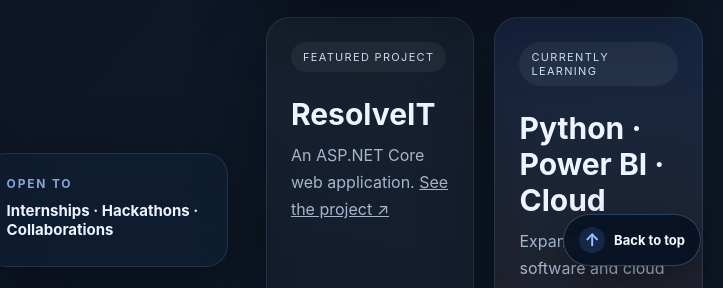
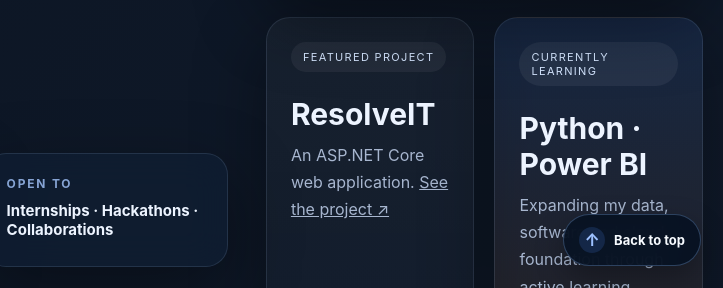
Before and after one commit to Azile-cell/Azile-portfolio, a plain HTML site: page index.html in a window 1280 px wide. Shown: the part 512-800 px from the top of the page, 557-1280 px from the left. Drawn offline with nearby package versions, Linux system fonts and the light colour scheme.

Commit message:
Updating current learning sector

```diff
--- a/index.html
+++ b/index.html
@@ -190,7 +190,7 @@
 
               <span class="mini-label">Currently learning</span>
 
-              <h2>Python · Power BI · Cloud</h2>
+              <h2>Python · Power BI</h2>
 
               <p>Expanding my data, software and cloud foundation through active learning.</p>
 
```
